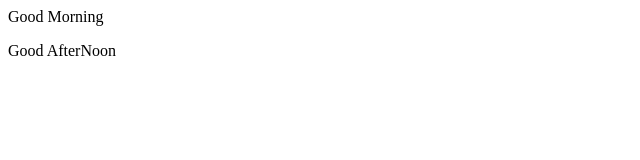
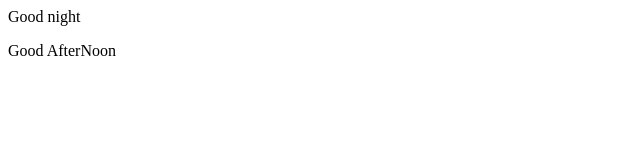
Before and after one commit to TejasYogesh/TestingforGit, a plain HTML site: page index.html in a window 1280 px wide. Shown: the full height of the page, 0-640 px from the left. Drawn offline with Linux system fonts and the light colour scheme.

Commit message:
Changes made

```diff
--- a/index.html
+++ b/index.html
@@ -6,7 +6,7 @@
     <title>Hello</title>
 </head>
 <body>
-    Good Morning
+    Good night
     <p>Good AfterNoon</p>
 </body>
 </html>
```
